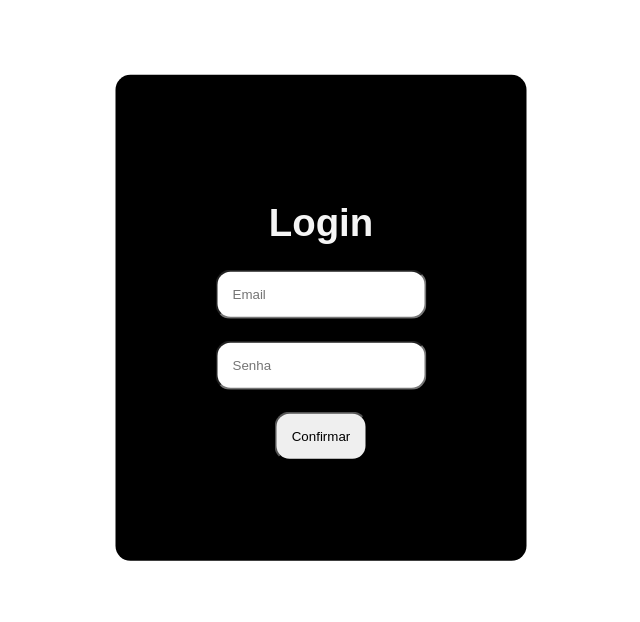
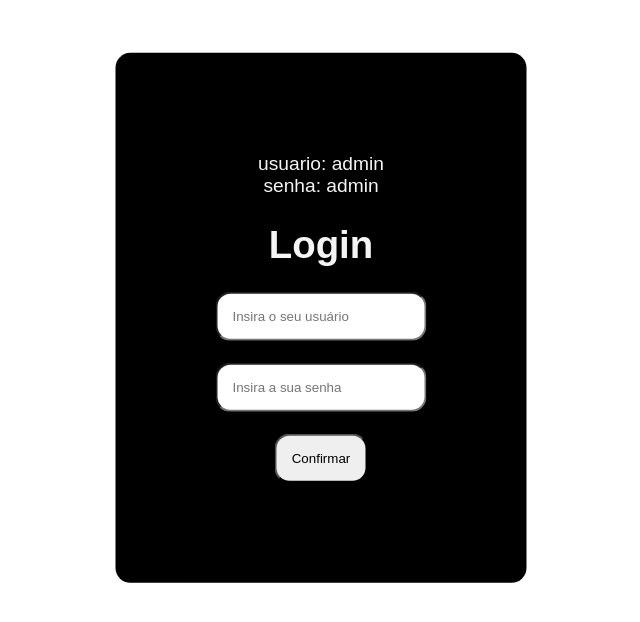
Before and after one commit to Kaique2001/FeiraTecnologica, a PHP site: page /login.php in a window 1280 px wide. Shown: the part 82-704 px from the top of the page, without its empty margins (319-959 px from the left). Run offline with PHP 8.4, Linux system fonts and the light colour scheme; a stand-in replaces the project's code that opens the database connection.

Commit message:
Update Login

```diff
--- a/Projeto/login.php
+++ b/Projeto/login.php
@@ -18,11 +18,16 @@
    <br/><br/>
    <br/><br/>
     <div>
+        <p>
+            usuario: admin <br>
+            senha: admin
+        </p>
+
          <h1>Login</h1>
          <form action="indexlogin.php" method="POST">
-            <input name="txtemail" type="email" placeholder="Email">
+            <input name="txtusuario" type="text" placeholder="Insira o seu usuário">
             <br/><br/>
-            <input name="txtsenha" type="password" placeholder="Senha">
+            <input name="txtsenha" type="password" placeholder="Insira a sua senha">
             <br/><br/>
             <input type="submit" value="Confirmar">
         </form>
```
